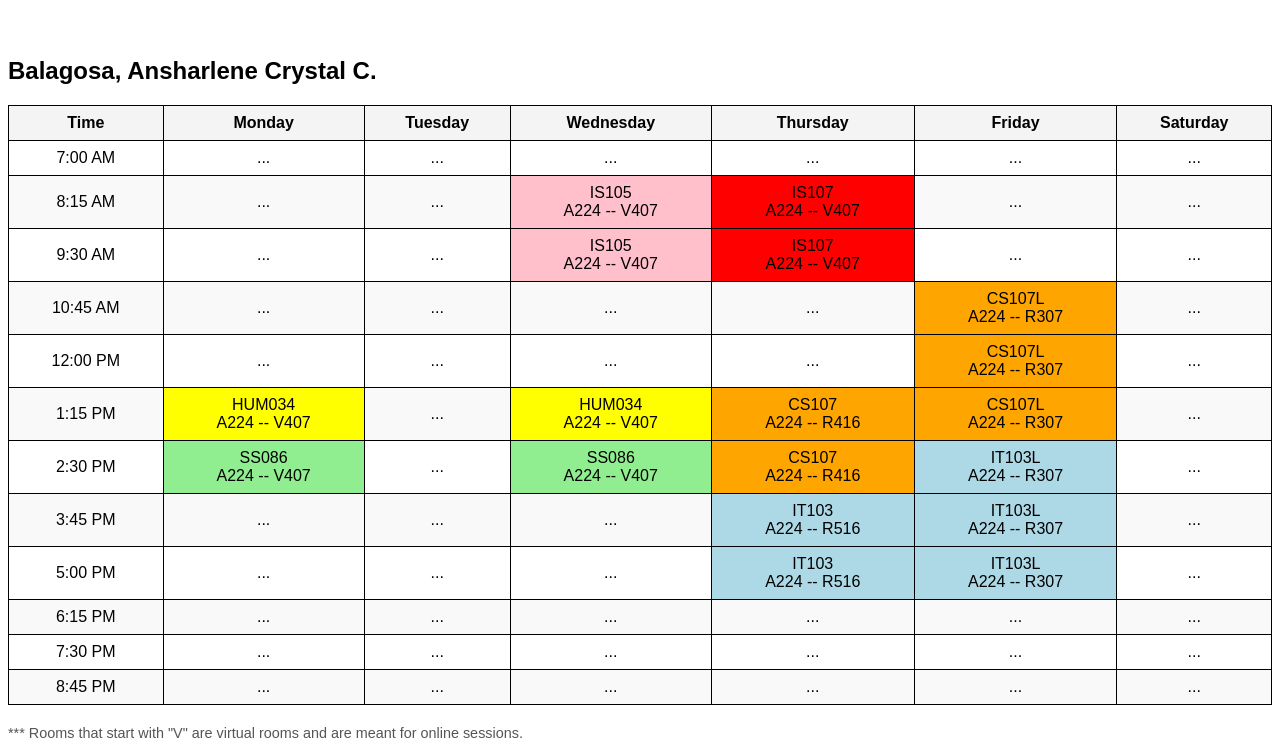
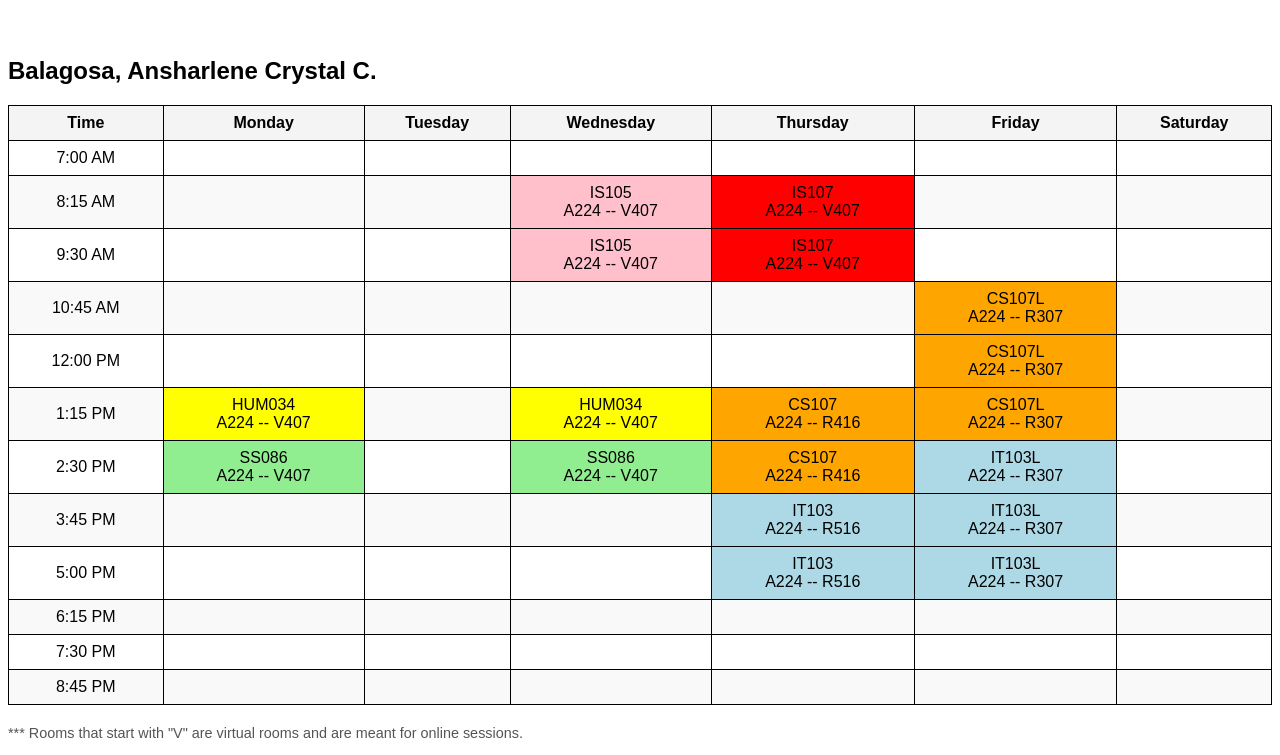
Before and after one commit to shxsh2003/shxsh2003.github.io, a plain HTML site: page BalagosaCourseSchedule.html in a window 1280 px wide. Shown: the part 61-816 px from the top of the page. Drawn offline with Linux system fonts and the light colour scheme.

Commit message:
Update BalagosaCourseSchedule.html

```diff
--- a/BalagosaCourseSchedule.html
+++ b/BalagosaCourseSchedule.html
@@ -51,17 +51,17 @@
         <tbody>
             <tr>
                 <td>7:00 AM</td>
-                <td>...</td>
-                <td>...</td>
-                <td>...</td>
-                <td>...</td>
-                <td>...</td>
-                <td>...</td>
+                <td></td>
+                <td></td>
+                <td></td>
+                <td></td>
+                <td></td>
+                <td></td>
             </tr>
             <tr>
                 <td>8:15 AM</td>
-                <td>...</td>
-                <td>...</td>
+                <td></td>
+                <td></td>
                 <td style="background-color: pink;">
                 <div class="nested-box">IS105</div>
                 <div class="nested-box">A224 -- V407</div>
@@ -70,13 +70,13 @@
                 <div class="nested-box">IS107</div>
                 <div class="nested-box">A224 -- V407</div>
                 </td>
-                <td>...</td>
-                <td>...</td>
+                <td></td>
+                <td></td>
             </tr>
             <tr>
                 <td>9:30 AM</td>
-                <td>...</td>
-                <td>...</td>
+                <td></td>
+                <td></td>
                 <td style="background-color: pink;">
                 <div class="nested-box">IS105</div>
                 <div class="nested-box">A224 -- V407</div>
@@ -85,32 +85,32 @@
                 <div class="nested-box">IS107</div>
                 <div class="nested-box">A224 -- V407</div>
                 </td>
-                <td>...</td>
-                <td>...</td>
+                <td></td>
+                <td></td>
             </tr>
             <tr>
                 <td>10:45 AM</td>
-                <td>...</td>
-                <td>...</td>
-                <td>...</td>
-                <td>...</td>
+                <td></td>
+                <td></td>
+                <td></td>
+                <td></td>
                 <td style="background-color: orange;">
                 <div class="nested-box">CS107L</div>
                 <div class="nested-box">A224 -- R307</div>
                 </td>
-                <td>...</td>
+                <td></td>
             </tr>
             <tr>
                 <td>12:00 PM</td>
-                <td>...</td>
-                <td>...</td>
-                <td>...</td>
-                <td>...</td>
+                <td></td>
+                <td></td>
+                <td></td>
+                <td></td>
                 <td style="background-color: orange;">
                 <div class="nested-box">CS107L</div>
                 <div class="nested-box">A224 -- R307</div>
                 </td>
-                <td>...</td>
+                <td></td>
             </tr>
             <tr>
                 <td>1:15 PM</td>
@@ -118,7 +118,7 @@
                 <div class="nested-box">HUM034</div>
                 <div class="nested-box">A224 -- V407</div>
                 </td>
-                <td>...</td>
+                <td></td>
                 <td style="background-color: yellow;">
                 <div class="nested-box">HUM034</div>
                 <div class="nested-box">A224 -- V407</div>
@@ -131,7 +131,7 @@
                 <div class="nested-box">CS107L</div>
                 <div class="nested-box">A224 -- R307</div>
                 </td>
-                <td>...</td>
+                <td></td>
             </tr>
             <tr>
                 <td>2:30 PM</td>
@@ -139,7 +139,7 @@
                 <div class="nested-box">SS086</div>
                 <div class="nested-box">A224 -- V407</div>
                 </td>
-                <td>...</td>
+                <td></td>
                 <td style="background-color: lightgreen;">
                 <div class="nested-box">SS086</div>
                 <div class="nested-box">A224 -- V407</div>
@@ -152,13 +152,13 @@
                 <div class="nested-box">IT103L</div>
                 <div class="nested-box">A224 -- R307</div>
                 </td>
-                <td>...</td>
+                <td></td>
             </tr>
             <tr>
                 <td>3:45 PM</td>
-                <td>...</td>
-                <td>...</td>
-                <td>...</td>
+                <td></td>
+                <td></td>
+                <td></td>
                 <td style="background-color: lightblue;">
                 <div class="nested-box">IT103</div>
                 <div class="nested-box">A224 -- R516</div>
@@ -167,13 +167,13 @@
                 <div class="nested-box">IT103L</div>
                 <div class="nested-box">A224 -- R307</div>
                 </td>
-                <td>...</td>
+                <td></td>
             </tr>
             <tr>
                 <td>5:00 PM</td>
-                <td>...</td>
-                <td>...</td>
-                <td>...</td>
+                <td></td>
+                <td></td>
+                <td></td>
                 <td style="background-color: lightblue;">
                 <div class="nested-box">IT103</div>
                 <div class="nested-box">A224 -- R516</div>
@@ -182,34 +182,34 @@
                 <div class="nested-box">IT103L</div>
                 <div class="nested-box">A224 -- R307</div>
                 </td>
-                <td>...</td>
+                <td></td>
             </tr>
             <tr>
                 <td>6:15 PM</td>
-                <td>...</td>
-                <td>...</td>
-                <td>...</td>
-                <td>...</td>
-                <td>...</td>
-                <td>...</td>
+                <td></td>
+                <td></td>
+                <td></td>
+                <td></td>
+                <td></td>
+                <td></td>
             </tr>
             <tr>
                 <td>7:30 PM</td>
-                <td>...</td>
-                <td>...</td>
-                <td>...</td>
-                <td>...</td>
-                <td>...</td>
-                <td>...</td>
+                <td></td>
+                <td></td>
+                <td></td>
+                <td></td>
+                <td></td>
+                <td></td>
             </tr>
             <tr>
                 <td>8:45 PM</td>
-                <td>...</td>
-                <td>...</td>
-                <td>...</td>
-                <td>...</td>
-                <td>...</td>
-                <td>...</td>
+                <td></td>
+                <td></td>
+                <td></td>
+                <td></td>
+                <td></td>
+                <td></td>
             </tr>
         </tbody>
     </table>
```
